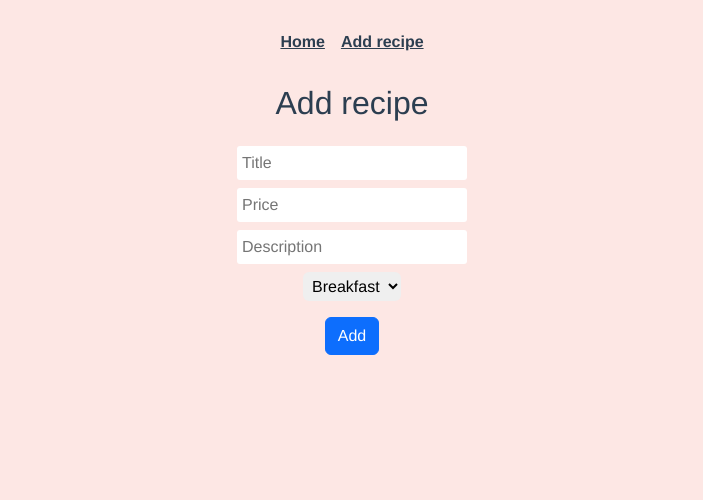
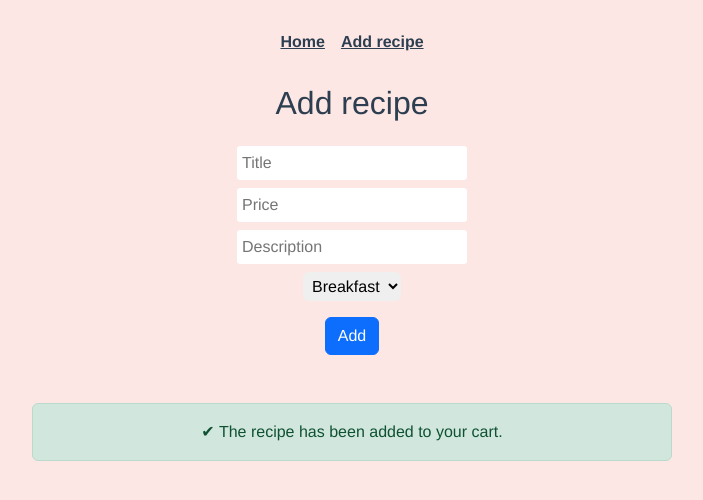
Before and after one commit to BiancaSeleveschi/recipe-app, a Vue app: page /recipe/create in a window 1280 px wide. Both pictures are taken after typing "Sample", "5", "Sample" into the empty fields and a click on the button "Add". Shown: the top 500 px of the page, without its empty margins (288-991 px from the left). Built offline with nearby package versions, Linux system fonts and the light colour scheme.

Commit message:
add alert to RecipeForm

```diff
--- a/src/views/RecipeForm.vue
+++ b/src/views/RecipeForm.vue
@@ -35,11 +35,17 @@
       </option>
     </select>
     <button
+      v-show="!addedRecipe"
       class="d-block mt-3 m-auto rounded-2 btn btn-primary"
       @click="addRecipe"
     >
       Add
     </button>
+    <transition name="fade">
+      <div v-if="alert" class="alert alert-success w-50 mx-auto mt-5">
+        {{ alert }}
+      </div>
+    </transition>
   </div>
 </template>
 
@@ -55,6 +61,8 @@ export default {
         desc: "",
       },
       categories: ["Breakfast", "Lunch", "Dinner"],
+      addedRecipe: "",
+      alert: null,
     };
   },
   methods: {
@@ -66,6 +74,10 @@ export default {
         price: "",
         desc: "",
       };
+      this.alert = "✔ The recipe has been added to your cart.";
+      setTimeout(() => {
+        this.alert = null;
+      }, 3000);
     },
   },
 };
```
